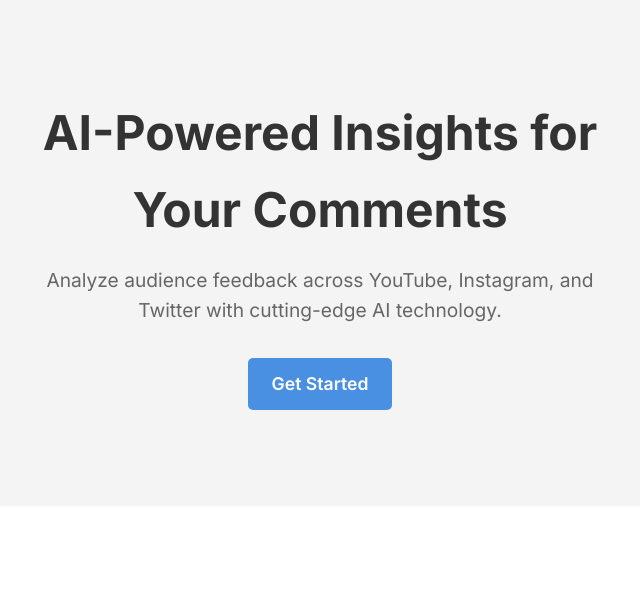
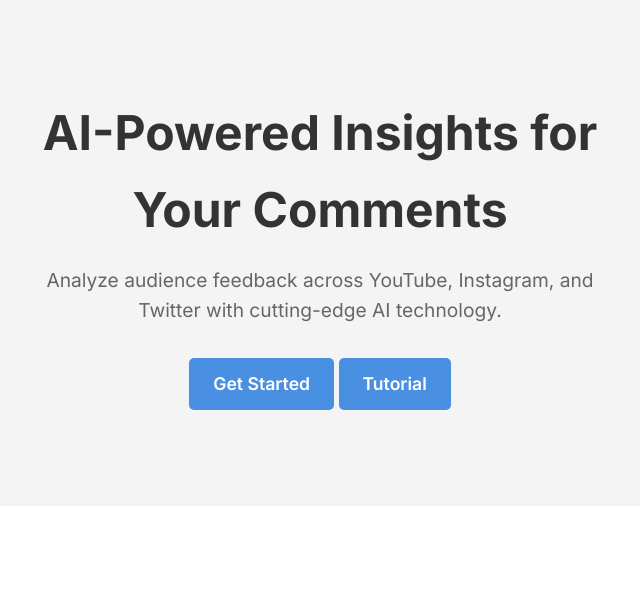
Before and after one commit to TarunGoel93/Commentlens, a Flask app: page / in a window 1280 px wide. Shown: the part 177-771 px from the top of the page, without its empty margins (320-960 px from the left). Run offline with Flask 3, Linux system fonts and the light colour scheme; parts of the project's set-up code (start-up, migrations or seed data) failed here and were passed over; some libraries are stand-ins or nearby versions.

Commit message:
Update index.html

```diff
--- a/templates/index.html
+++ b/templates/index.html
@@ -55,6 +55,8 @@
                   <h1>AI-Powered Insights for Your Comments</h1>
                   <p>Analyze audience feedback across YouTube, Instagram, and Twitter with cutting-edge AI technology.</p>
                   <a href="/register" class="btn btn-primary btn-large">Get Started</a>
+                 <a href="{{ url_for('static', filename='videos/Demo.mp4') }}" class="btn btn-primary btn-large" target="_blank"> Tutorial </a>
+
               </div>
 
           </div>
```
